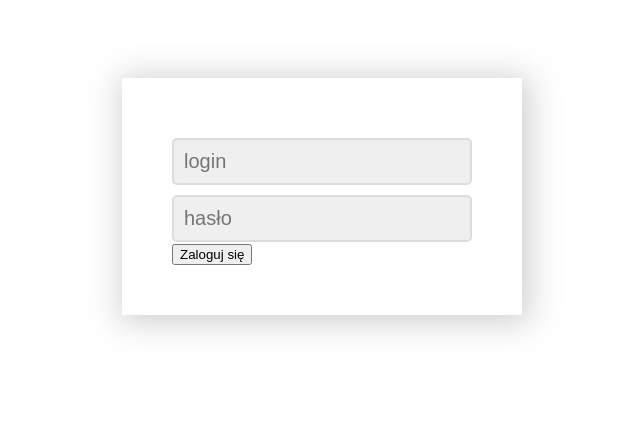
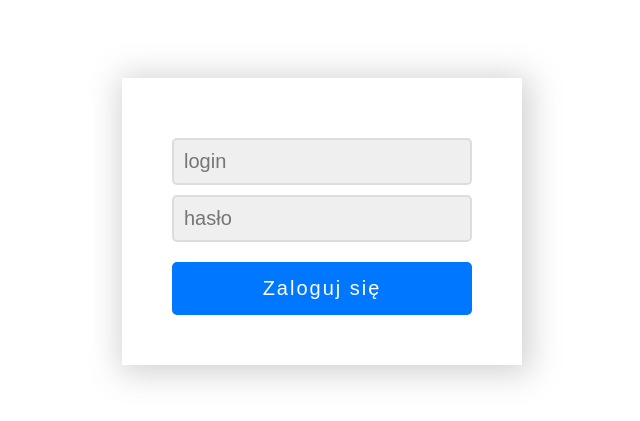
Before and after one commit to CHAKATON-TEKQUEST-ZSDT-LEZHJAKLS/demo-repository, a website: page StudentLoadPage.html in a window 1280 px wide. Shown: the part 245-666 px from the top of the page, without its empty margins (318-958 px from the left). Drawn offline with Linux system fonts and the light colour scheme.

Commit message:
Add files via upload

```diff
--- a/StyleSignIn.css
+++ b/StyleSignIn.css
@@ -1,6 +1,6 @@
 body {
     width: 100%;
-    height: 700px;
+    height: 1000px;
     margin: 0px;
     font-family: 'Segoe UI', Tahoma, Geneva, Verdana, sans-serif;
 
@@ -82,3 +82,30 @@ input[type=submit]:hover
 {
 	background-color: hsl(212, 100%, 35%);
 }
+
+button
+{
+	width: 300px;
+	background-color: hsl(212, 100%, 50%);;
+	font-size:20px;
+	color: white;
+	padding: 15px 10px;
+	margin-top: 20px;
+	border: none;
+	border-radius: 5px;
+	cursor: pointer;
+	letter-spacing: 2px;
+	outline: none;
+}
+
+button:focus
+{
+	-webkit-box-shadow: 0px 0px 15px 5px #0099ffe6;
+	-moz-box-shadow: 0px 0px 15px 5px #0099ffe6;
+	box-shadow: 0px 0px 15px 5px #0099ffe6;
+}
+
+button:hover
+{
+	background-color: hsl(212, 100%, 35%);
+}
```
